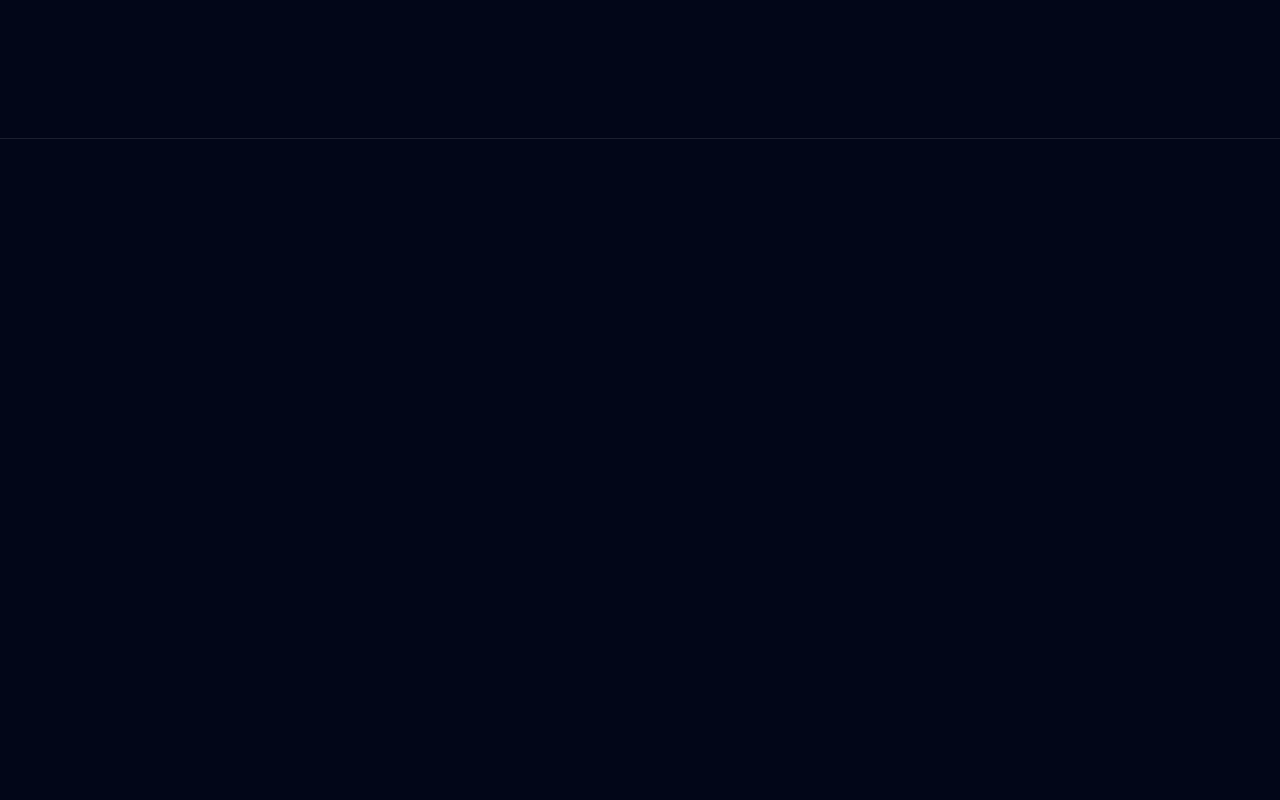
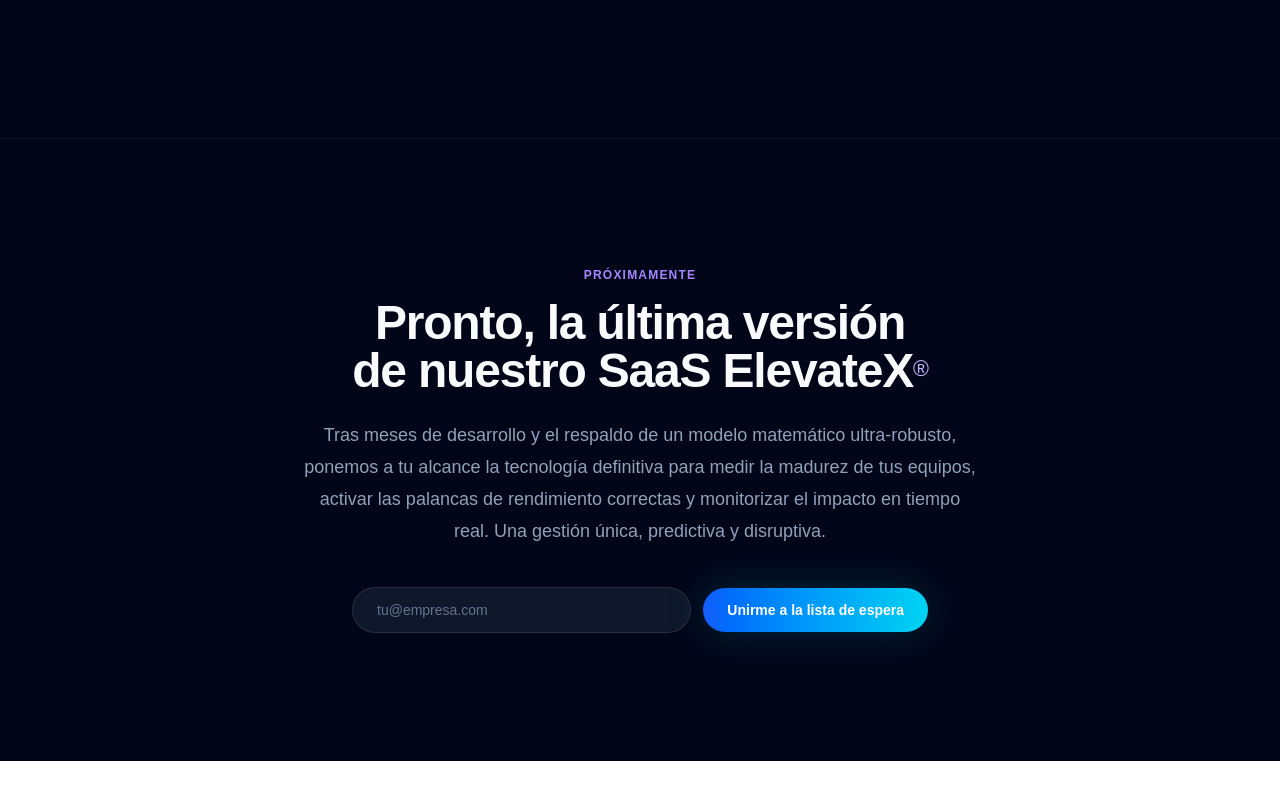
Before and after one commit to hellohumanup/elevatex, a Next.js app: page /landing in a window 1280 px wide. Shown: the part 3062-3862 px from the top of the page. After the commit the page ends 3823 px from the top, so only its background shows below. Built offline with nearby package versions, Linux system fonts and the light colour scheme.

Commit message:
feat: conectar formulario de lista de espera

```diff
--- a/app/api/contact/route.ts
+++ b/app/api/contact/route.ts
@@ -7,6 +7,7 @@
 const RESEND_FROM_EMAIL = "hello@elevatex-up.com";
 
 type ContactPayload = {
+  type?: string;
   name?: string;
   email?: string;
   company?: string;
@@ -73,6 +74,42 @@
 </html>`;
 }
 
+function buildWaitlistEmailHtml(email: string): string {
+  const safeEmail = escapeHtml(email);
+
+  return `<!DOCTYPE html>
+<html lang="es">
+  <head>
+    <meta charset="utf-8" />
+    <title>Lista de espera ElevateX</title>
+  </head>
+  <body style="margin:0;padding:0;background-color:#020617;font-family:-apple-system,BlinkMacSystemFont,'Segoe UI',Roboto,Helvetica,Arial,sans-serif;">
+    <table role="presentation" width="100%" cellspacing="0" cellpadding="0" style="padding:32px 16px;">
+      <tr>
+        <td align="center">
+          <table role="presentation" width="100%" cellspacing="0" cellpadding="0" style="max-width:520px;background-color:#0f172a;border:1px solid #1e293b;border-radius:16px;overflow:hidden;">
+            <tr>
+              <td style="padding:32px;">
+                <p style="margin:0 0 8px 0;font-size:11px;font-weight:700;letter-spacing:0.16em;text-transform:uppercase;color:#a78bfa;">
+                  ElevateX · Lista de espera
+                </p>
+                <h1 style="margin:0 0 24px 0;font-size:22px;line-height:1.35;font-weight:600;color:#f8fafc;">
+                  Nuevo registro en lista de espera
+                </h1>
+                <p style="margin:0;font-size:15px;line-height:1.7;color:#94a3b8;">
+                  <strong style="color:#e2e8f0;">Email:</strong>
+                  <a href="mailto:${safeEmail}" style="color:#22d3ee;text-decoration:none;">${safeEmail}</a>
+                </p>
+              </td>
+            </tr>
+          </table>
+        </td>
+      </tr>
+    </table>
+  </body>
+</html>`;
+}
+
 export async function POST(request: Request) {
   try {
     const apiKey = process.env.RESEND_API_KEY?.trim();
@@ -101,13 +138,15 @@
       );
     }
 
+    const leadType =
+      typeof body.type === "string" ? body.type.trim() : "contacto";
     const name = typeof body.name === "string" ? body.name.trim() : "";
     const email = typeof body.email === "string" ? body.email.trim() : "";
     const company = typeof body.company === "string" ? body.company.trim() : "";
 
-    if (!name || !email || !company) {
+    if (!email) {
       return NextResponse.json(
-        { success: false, error: "Nombre, email y empresa son obligatorios." },
+        { success: false, error: "El correo electrónico es obligatorio." },
         { status: 400 },
       );
     }
@@ -115,6 +154,37 @@
     if (!isValidEmail(email)) {
       return NextResponse.json(
         { success: false, error: "Introduce un correo electrónico válido." },
+        { status: 400 },
+      );
+    }
+
+    if (leadType === "lista_espera") {
+      const { error: sendError } = await resend.emails.send({
+        from: `ElevateX <${RESEND_FROM_EMAIL}>`,
+        to: [LEAD_RECIPIENT_EMAIL],
+        replyTo: email,
+        subject: `📋 Lista de espera ElevateX: ${email}`,
+        html: buildWaitlistEmailHtml(email),
+      });
+
+      if (sendError) {
+        console.error("[api/contact] Error enviando lista de espera:", sendError);
+        return NextResponse.json(
+          {
+            success: false,
+            error:
+              "No pudimos registrar tu solicitud en este momento. Inténtalo de nuevo en unos instantes.",
+          },
+          { status: 502 },
+        );
+      }
+
+      return NextResponse.json({ success: true });
+    }
+
+    if (!name || !company) {
+      return NextResponse.json(
+        { success: false, error: "Nombre, email y empresa son obligatorios." },
         { status: 400 },
       );
     }
--- a/app/landing/page.tsx
+++ b/app/landing/page.tsx
@@ -1,5 +1,8 @@
+"use client";
+
 import Link from "next/link";
 import { Activity, ChevronRight, Network } from "lucide-react";
+import { FormEvent, useState } from "react";
 
 const navLinks = [
   { href: "#dolor", label: "Dolor" },
@@ -7,7 +10,60 @@
   { href: "#valor", label: "Valor" },
 ];
 
+const WAITLIST_SUCCESS_MESSAGE =
+  "¡Gracias! Te hemos añadido a la lista de espera. Te avisaremos en cuanto ElevateX® esté disponible para tu organización.";
+
 export default function LandingPage() {
+  const [waitlistEmail, setWaitlistEmail] = useState("");
+  const [loading, setLoading] = useState(false);
+  const [submitted, setSubmitted] = useState(false);
+  const [error, setError] = useState<string | null>(null);
+
+  async function handleWaitlistSubmit(event: FormEvent<HTMLFormElement>) {
+    event.preventDefault();
+
+    if (!waitlistEmail.trim()) {
+      setError("Introduce un email corporativo válido.");
+      return;
+    }
+
+    setLoading(true);
+    setError(null);
+
+    try {
+      const response = await fetch("/api/contact", {
+        method: "POST",
+        headers: { "Content-Type": "application/json" },
+        body: JSON.stringify({
+          type: "lista_espera",
+          email: waitlistEmail.trim(),
+        }),
+      });
+
+      const payload = (await response.json()) as {
+        success?: boolean;
+        error?: string;
+      };
+
+      if (!response.ok || !payload.success) {
+        setError(
+          payload.error ||
+            "No pudimos registrarte en la lista. Inténtalo de nuevo en unos instantes.",
+        );
+        return;
+      }
+
+      setSubmitted(true);
+      setWaitlistEmail("");
+    } catch {
+      setError(
+        "Error de conexión con el servidor. Por favor, inténtalo de nuevo en unos instantes.",
+      );
+    } finally {
+      setLoading(false);
+    }
+  }
+
   return (
     <main className="min-h-screen bg-slate-950 text-slate-50">
       <div className="fixed inset-x-0 top-0 z-50 border-b border-white/10 bg-slate-950/70 backdrop-blur-xl">
@@ -106,10 +162,67 @@
         id="valor"
         className="min-h-screen border-t border-white/10 bg-slate-950"
       />
+
       <section
         id="pricing"
-        className="min-h-screen border-t border-white/10 bg-slate-950"
-      />
+        className="relative border-t border-white/5 bg-slate-950 py-32"
+      >
+        <div className="mx-auto max-w-3xl px-6 text-center">
+          <p className="text-xs font-bold tracking-widest text-violet-400">
+            PRÓXIMAMENTE
+          </p>
+          <h2 className="mt-4 text-balance text-4xl font-bold tracking-tight text-slate-50 sm:text-5xl">
+            Pronto, la última versión de nuestro SaaS ElevateX
+            <sup className="text-[0.45em] font-normal text-violet-300">®</sup>
+          </h2>
+          <p className="mx-auto mt-6 max-w-2xl text-lg leading-8 text-slate-400">
+            Tras meses de desarrollo y el respaldo de un modelo matemático
+            ultra-robusto, ponemos a tu alcance la tecnología definitiva para
+            medir la madurez de tus equipos, activar las palancas de rendimiento
+            correctas y monitorizar el impacto en tiempo real. Una gestión
+            única, predictiva y disruptiva.
+          </p>
+
+          {submitted ? (
+            <div className="mx-auto mt-10 max-w-xl rounded-xl border border-cyan-500/30 bg-cyan-500/10 p-6">
+              <p className="text-sm font-semibold uppercase tracking-widest text-cyan-300">
+                Registro confirmado
+              </p>
+              <p className="mt-4 text-base leading-relaxed text-slate-200">
+                {WAITLIST_SUCCESS_MESSAGE}
+              </p>
+            </div>
+          ) : (
+            <>
+              <form
+                onSubmit={handleWaitlistSubmit}
+                className="mx-auto mt-10 flex max-w-xl flex-col gap-3 sm:flex-row sm:items-center"
+              >
+                <input
+                  type="email"
+                  value={waitlistEmail}
+                  onChange={(event) => {
+                    setWaitlistEmail(event.target.value);
+                    setError(null);
+                  }}
+                  placeholder="tu@empresa.com"
+                  disabled={loading}
+                  className="w-full rounded-full border border-white/10 bg-slate-900 px-6 py-3 text-sm text-slate-100 placeholder:text-slate-500 transition-colors focus:border-cyan-400 focus:outline-none focus:ring-1 focus:ring-cyan-400/30 disabled:cursor-not-allowed disabled:opacity-60"
+                />
+                <button
+                  type="submit"
+                  disabled={loading}
+                  className="inline-flex shrink-0 items-center justify-center rounded-full bg-gradient-to-r from-blue-600 to-cyan-400 px-6 py-3 text-sm font-semibold text-white shadow-[0_0_40px_rgba(8,145,178,0.24)] transition-all duration-300 hover:scale-105 hover:shadow-[0_0_50px_rgba(34,211,238,0.28)] disabled:cursor-not-allowed disabled:opacity-60"
+                >
+                  {loading ? "Enviando…" : "Unirme a la lista de espera"}
+                </button>
+              </form>
+
+              {error && <p className="mt-4 text-sm text-red-400">{error}</p>}
+            </>
+          )}
+        </div>
+      </section>
     </main>
   );
 }
```
Also changed, not shown: app/landing/HeroVinculo.tsx (added), app/landing/PainSectionVinculo.tsx (added).
